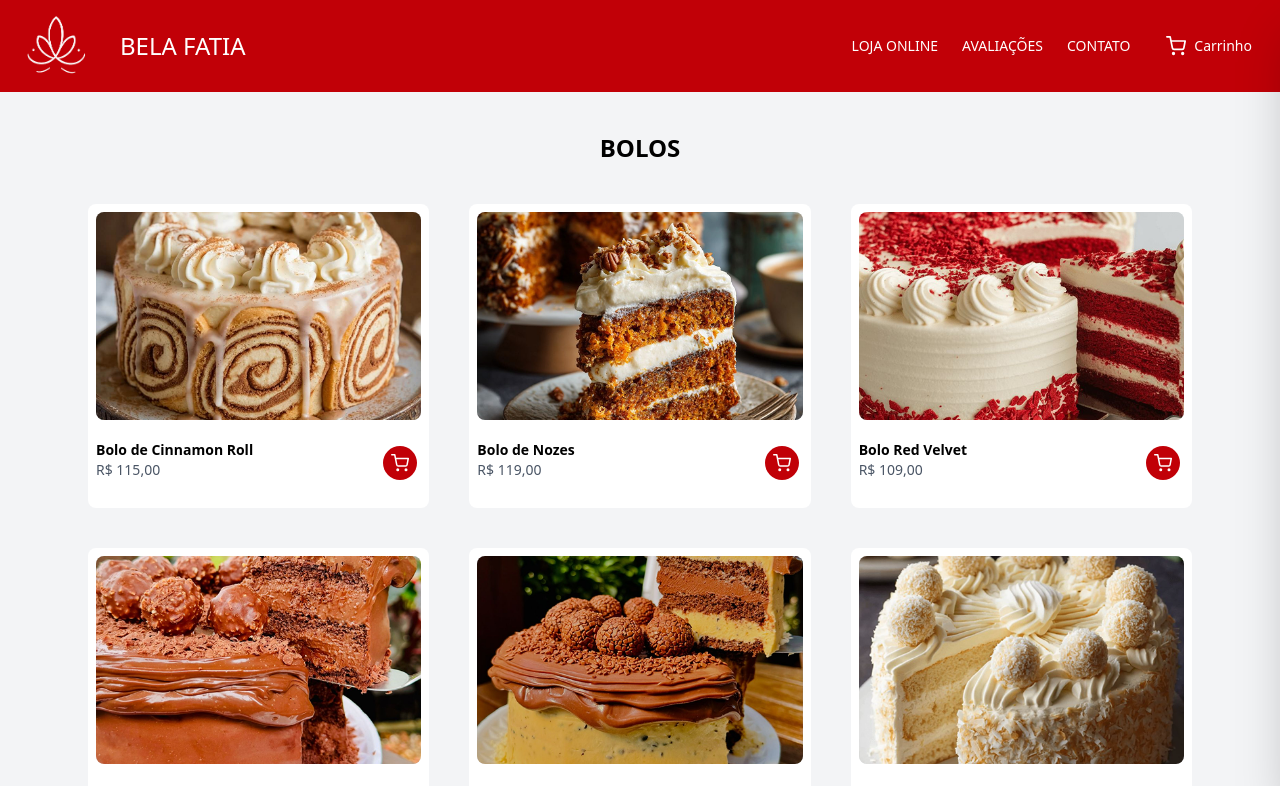
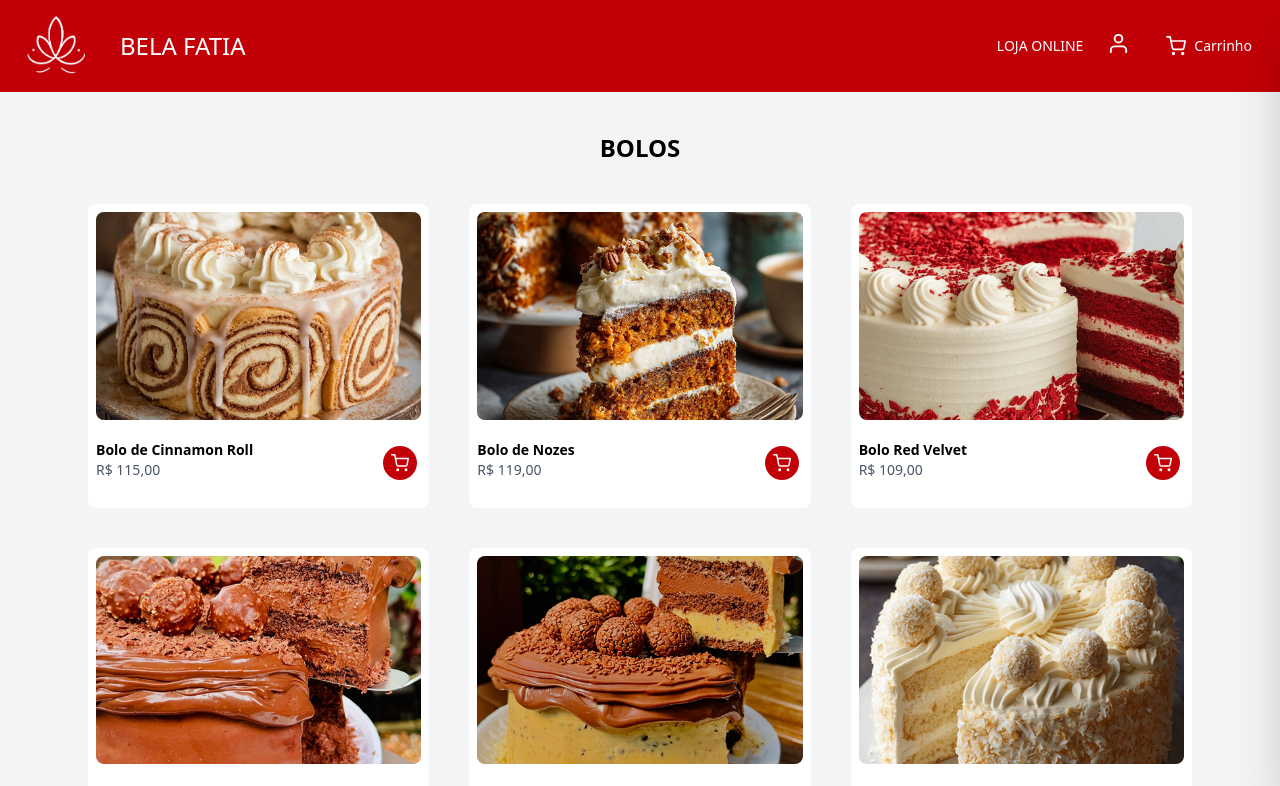
Before and after one commit to FalgasDev/BelaFatia, a Next.js app: page /online-shop in a window 1280 px wide. Shown: the top 786 px of the page. Built offline with nearby package versions, Linux system fonts and the light colour scheme.

Commit message:
feat: creating user menu

```diff
--- a/app/components/Header.jsx
+++ b/app/components/Header.jsx
@@ -1,5 +1,6 @@
 import Link from "next/link";
 import CartButton from "./CartButton";
+import UserMenu from "./UserMenu"
 
 export default function Header() {
   return (
@@ -14,12 +15,8 @@ export default function Header() {
         <Link href="/online-shop" className="hover:opacity-80 hover:border-b-2">
           Loja Online
         </Link>
-        <Link href="#" className="hover:opacity-80 hover:border-b-2">
-          Avaliações
-        </Link>
-        <Link href="#" className="hover:opacity-80 hover:border-b-2">
-          Contato
-        </Link>
+
+        <UserMenu />
 
         <CartButton />
       </nav>
--- /dev/null
+++ b/app/components/UserMenu.jsx
@@ -0,0 +1,67 @@
+"use client";
+
+import { useState, useEffect } from "react";
+import { useRouter } from "next/navigation";
+import { FiUser } from "react-icons/fi";
+
+export default function UserMenu() {
+  const router = useRouter();
+
+  const [isLogged, setIsLogged] = useState(false);
+  const [userName, setUserName] = useState("");
+  const [open, setOpen] = useState(false);
+
+  useEffect(() => {
+    const user = localStorage.getItem("user");
+    if (user) {;
+      setIsLogged(true);
+      setUserName(user);
+    }
+  }, []);
+
+  const handleClick = () => {
+    if (!isLogged) {
+      router.push("/login");
+      return;
+    }
+    setOpen((prev) => !prev);
+  };
+
+  const logout = () => {
+    localStorage.removeItem("user");
+    setIsLogged(false);
+    setOpen(false);
+    router.push("/");
+  };
+
+  return (
+    <div className="relative">
+      {/* ÍCONE DO USUÁRIO */}
+      <button
+        onClick={handleClick}
+        className="text-2xl hover:opacity-70 transition cursor-pointer"
+      >
+        <FiUser size={23}/>
+      </button>
+
+      {/* MENU FLUTUANTE */}
+      {open && isLogged && (
+        <div className="absolute -right-17.5 mt-3 bg-gray-200 p-4 rounded-lg shadow-xl w-40 animate-fade z-10">
+          <div className="text-center mb-3 text-gray-800 font-medium">
+            Olá {userName}!
+          </div>
+
+          <button
+            onClick={logout}
+            className="w-full bg-gray-800 text-white py-2 rounded-md hover:bg-black transition cursor-pointer"
+          >
+            Logout
+          </button>
+
+          {/* Triângulo apontando para o ícone */}
+          <div className="absolute -top-1 right-18.5 w-3 h-3 bg-gray-200 rotate-45"></div>
+        </div>
+      )}
+    </div>
+  );
+}
--- a/app/globals.css
+++ b/app/globals.css
@@ -1 +1,10 @@
 @import "tailwindcss";
+
+@keyframes fade {
+  from { opacity: 0; transform: translateY(-5px); }
+  to { opacity: 1; transform: translateY(0px); }
+}
+
+.animate-fade {
+  animation: fade 0.2s ease-out;
+}
```
